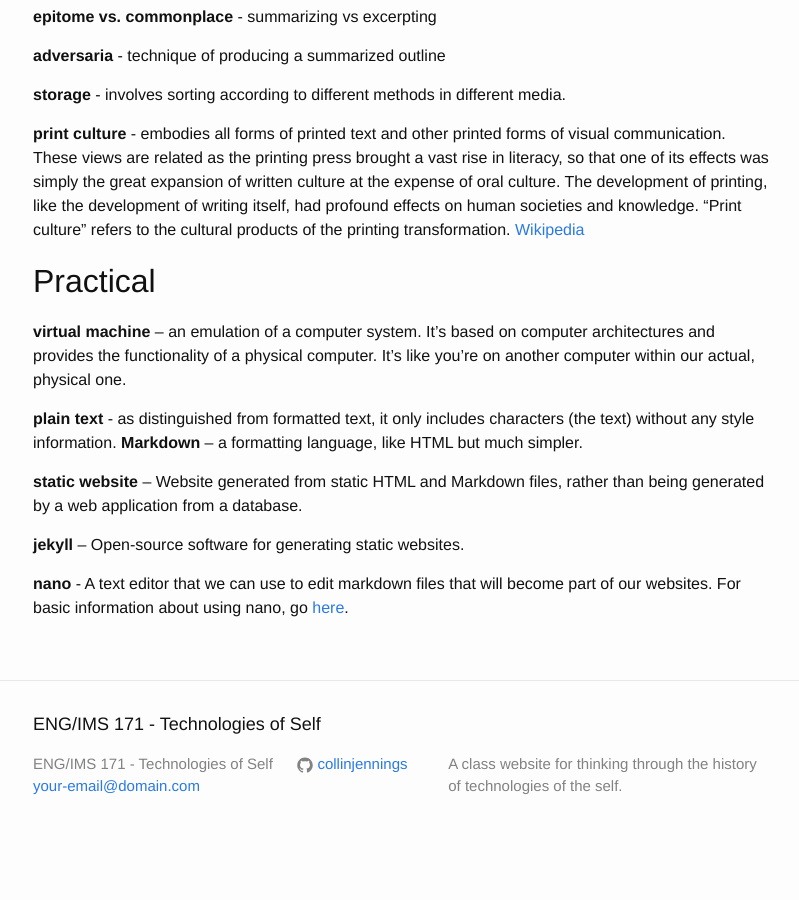
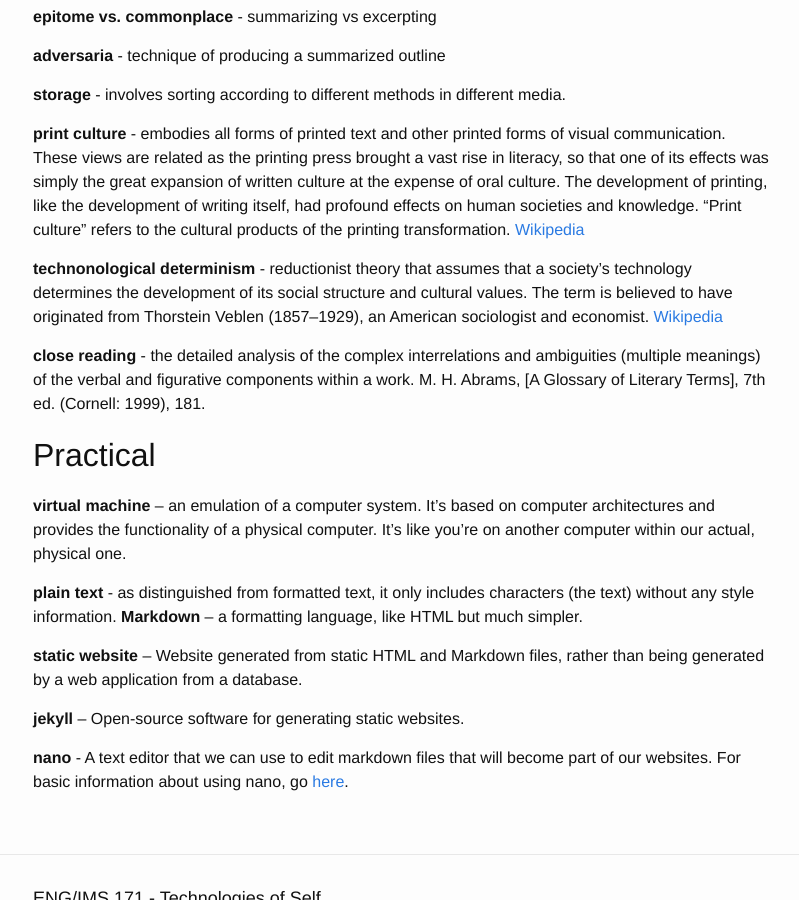
Before and after one commit to collinjennings/techofself, a Jekyll site: the page built from terms.md, in a window 1280 px wide and 900 px high, scrolled down 1096 px. Shown: the whole window, without its empty margins (237-1036 px from the left). Built offline with Jekyll 4.4.1, drawn with Linux system fonts in a browser that asks for light colours; before the commit the page ends 1954 px from its top, so only the background shows below that.

Commit message:
new terms

```diff
--- a/terms.md
+++ b/terms.md
@@ -28,6 +28,10 @@ Here are the key terms that we're collecting throughout the semester:
 
 **print culture** - embodies all forms of printed text and other printed forms of visual communication. These views are related as the printing press brought a vast rise in literacy, so that one of its effects was simply the great expansion of written culture at the expense of oral culture. The development of printing, like the development of writing itself, had profound effects on human societies and knowledge. "Print culture" refers to the cultural products of the printing transformation. [Wikipedia](https://en.wikipedia.org/wiki/Print_culture)
 
+**technonological determinism** -  reductionist theory that assumes that a society's technology determines the development of its social structure and cultural values. The term is believed to have originated from Thorstein Veblen (1857–1929), an American sociologist and economist. [Wikipedia](https://en.wikipedia.org/wiki/Technological_determinism)
+
+**close reading** - the detailed analysis of the complex interrelations and ambiguities (multiple meanings) of the verbal and figurative components
+within a work. M. H. Abrams, [A Glossary of Literary Terms], 7th ed. (Cornell: 1999), 181.
 
 
 ## Practical
```
Also changed, not shown: markdownSheet.md (+0 -1 lines).
